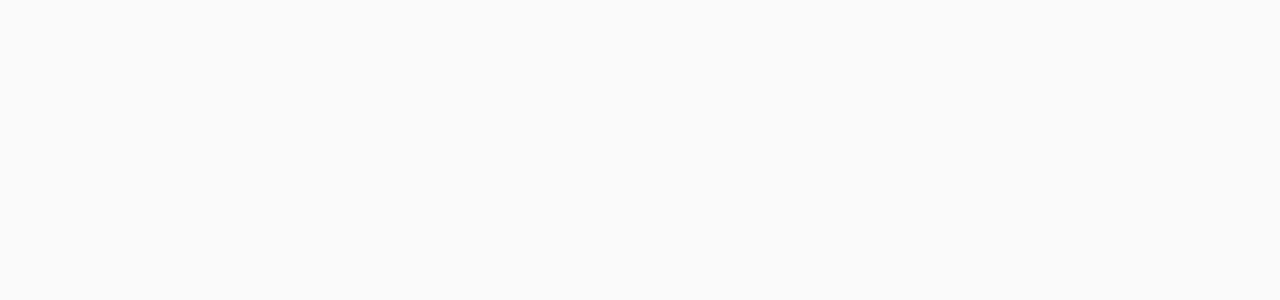
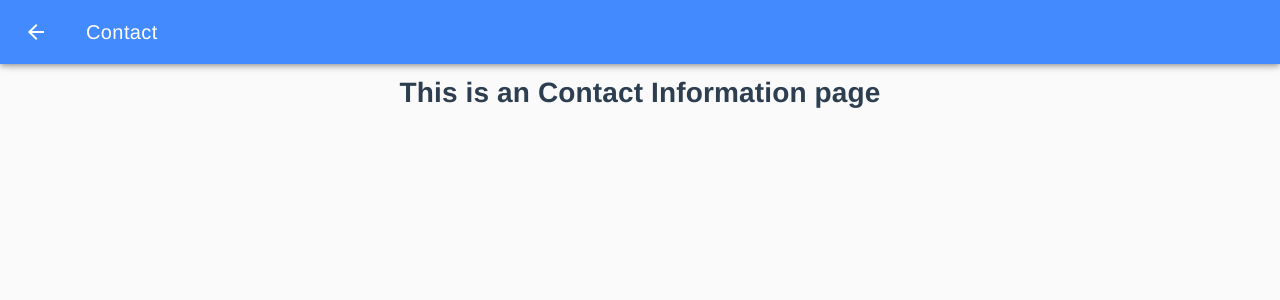
Before and after one commit to MartynFitzgerald/Contacts, a Vue app: page /ContactInformation in a window 1280 px wide. Shown: the top 300 px of the page. Built offline with nearby package versions, Linux system fonts and the light colour scheme.

Commit message:
Added header for contact view

```diff
--- a/src/components/Header.vue
+++ b/src/components/Header.vue
@@ -4,7 +4,7 @@
       <div class="md-toolbar-row">
         <div class="md-toolbar-section-start">
           <md-button class="md-icon-button">
-            <md-icon>people</md-icon>
+            <md-icon>{{ icon }}</md-icon>
           </md-button>
 
           <h3 class="md-title">{{ title }}</h3>
@@ -20,6 +20,7 @@
   props: {
     title: String,
     url: String,
+    icon: String,
   },
 };
 </script>
--- a/src/router/index.js
+++ b/src/router/index.js
@@ -11,7 +11,7 @@
     component: Contacts,
   },
   {
-    path: "/aontactInformation",
+    path: "/ContactInformation",
     name: "ContactInformation",
     // route level code-splitting
     // this generates a separate chunk (about.[hash].js) for this route
--- a/src/views/ContactInformation.vue
+++ b/src/views/ContactInformation.vue
@@ -1,5 +1,18 @@
 <template>
   <div class="contactInformation">
+    <Header title="Contact" icon="arrow_back" />
     <h1>This is an Contact Information page</h1>
   </div>
 </template>
+
+<script>
+// @ is an alias to /src
+import Header from "@/components/Header.vue";
+
+export default {
+  name: "Contacts",
+  components: {
+    Header,
+  },
+};
+</script>
--- a/src/views/Contacts.vue
+++ b/src/views/Contacts.vue
@@ -1,6 +1,6 @@
 <template>
   <div class="contacts">
-    <Header title="Contacts" />
+    <Header title="Contacts" icon="people" />
   </div>
 </template>
 
```
